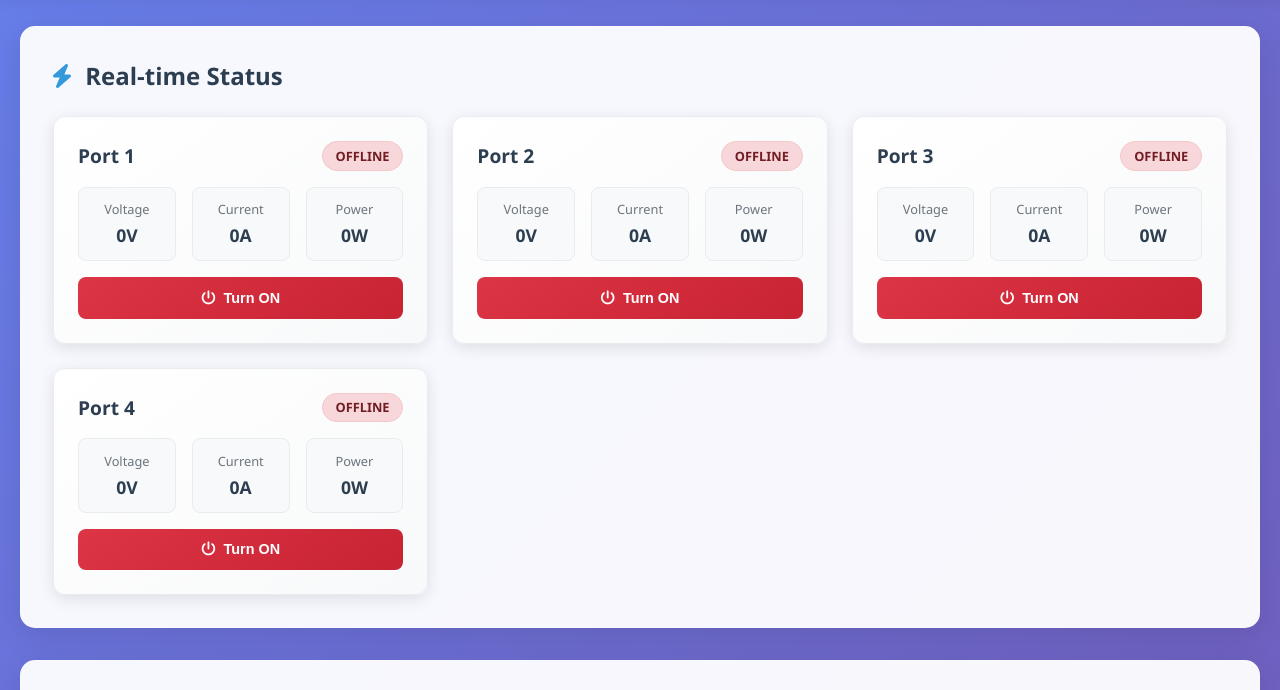
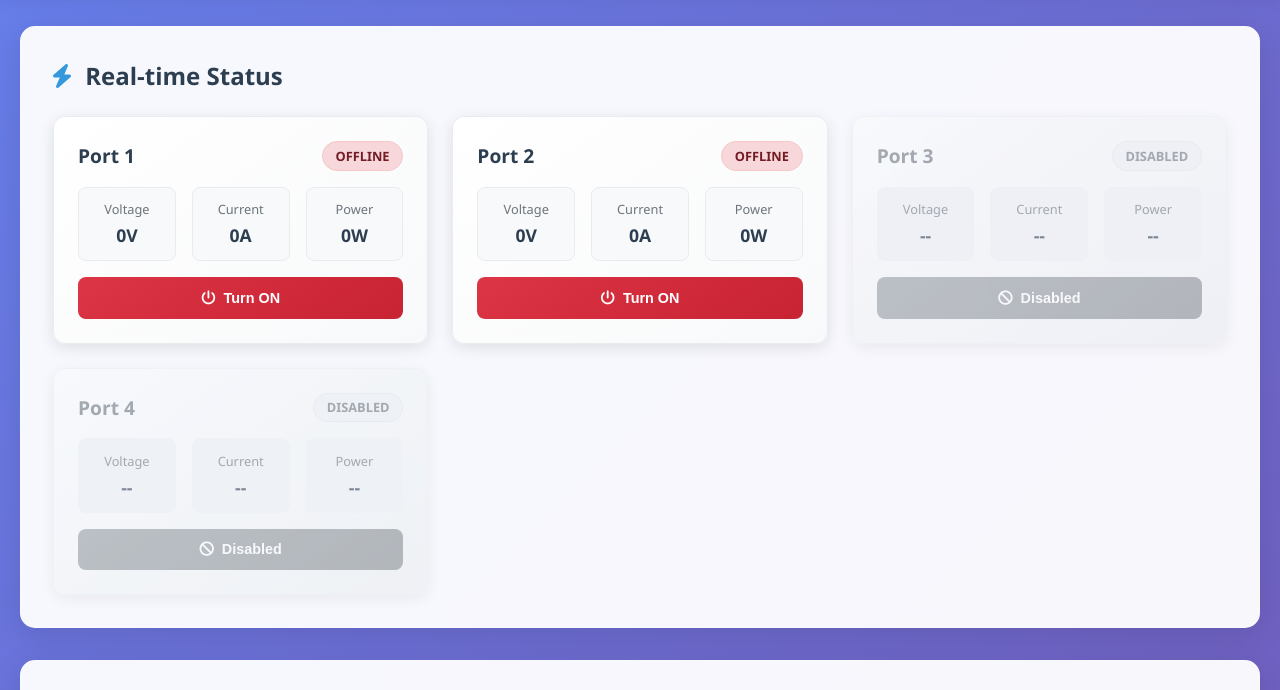
Before and after one commit to Akib-Osmani/smart-multiplug-system, a website: page public/index.html in a window 1280 px wide. Shown: the part 81-771 px from the top of the page. Drawn offline with nearby package versions, Linux system fonts and the light colour scheme; no server answers.

```diff
--- a/public/css/style.css
+++ b/public/css/style.css
@@ -624,3 +624,36 @@
     background: linear-gradient(145deg, #218838, #1ea080);
     box-shadow: 0 4px 15px rgba(40, 167, 69, 0.3);
 }
+
+/* Disabled Port Styles */
+.port-card.disabled {
+    opacity: 0.6;
+    background: linear-gradient(145deg, #f8f9fa, #e9ecef);
+}
+
+.port-card.disabled .port-header h3 {
+    color: #6c757d;
+}
+
+.status-indicator.disabled {
+    background: #e9ecef;
+    color: #6c757d;
+    border: 1px solid #dee2e6;
+}
+
+.port-card.disabled .metric {
+    background: #e9ecef;
+    color: #6c757d;
+}
+
+.toggle-btn.disabled {
+    background: linear-gradient(145deg, #6c757d, #5a6268);
+    cursor: not-allowed;
+    opacity: 0.7;
+}
+
+.toggle-btn.disabled:hover {
+    background: linear-gradient(145deg, #6c757d, #5a6268);
+    transform: none;
+    box-shadow: none;
+}
--- a/public/index.html
+++ b/public/index.html
@@ -79,56 +79,56 @@
                     </div>
                 </div>
 
-                <!-- Port 3 -->
-                <div class="port-card" id="port3">
+                <!-- Port 3 - DISABLED -->
+                <div class="port-card disabled" id="port3">
                     <div class="port-header">
                         <h3>Port 3</h3>
-                        <span class="status-indicator offline" id="status3">Offline</span>
+                        <span class="status-indicator disabled" id="status3">Disabled</span>
                     </div>
                     <div class="port-metrics">
                         <div class="metric">
                             <span class="metric-label">Voltage</span>
-                            <span class="metric-value" id="voltage3">0V</span>
+                            <span class="metric-value" id="voltage3">--</span>
                         </div>
                         <div class="metric">
                             <span class="metric-label">Current</span>
-                            <span class="metric-value" id="current3">0A</span>
+                            <span class="metric-value" id="current3">--</span>
                         </div>
                         <div class="metric">
                             <span class="metric-label">Power</span>
-                            <span class="metric-value" id="power3">0W</span>
+                            <span class="metric-value" id="power3">--</span>
                         </div>
                     </div>
                     <div class="port-controls">
-                        <button class="toggle-btn" id="toggle3" onclick="togglePort(3)">
-                            <i class="fas fa-power-off"></i> Turn ON
+                        <button class="toggle-btn disabled" disabled>
+                            <i class="fas fa-ban"></i> Disabled
                         </button>
                     </div>
                 </div>
 
-                <!-- Port 4 -->
-                <div class="port-card" id="port4">
+                <!-- Port 4 - DISABLED -->
+                <div class="port-card disabled" id="port4">
                     <div class="port-header">
                         <h3>Port 4</h3>
-                        <span class="status-indicator offline" id="status4">Offline</span>
+                        <span class="status-indicator disabled" id="status4">Disabled</span>
                     </div>
                     <div class="port-metrics">
                         <div class="metric">
                             <span class="metric-label">Voltage</span>
-                            <span class="metric-value" id="voltage4">0V</span>
+                            <span class="metric-value" id="voltage4">--</span>
                         </div>
                         <div class="metric">
                             <span class="metric-label">Current</span>
-                            <span class="metric-value" id="current4">0A</span>
+                            <span class="metric-value" id="current4">--</span>
                         </div>
                         <div class="metric">
                             <span class="metric-label">Power</span>
-                            <span class="metric-value" id="power4">0W</span>
+                            <span class="metric-value" id="power4">--</span>
                         </div>
                     </div>
                     <div class="port-controls">
-                        <button class="toggle-btn" id="toggle4" onclick="togglePort(4)">
-                            <i class="fas fa-power-off"></i> Turn ON
+                        <button class="toggle-btn disabled" disabled>
+                            <i class="fas fa-ban"></i> Disabled
                         </button>
                     </div>
                 </div>
```
